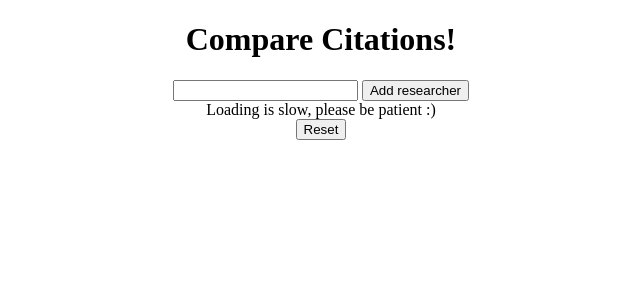
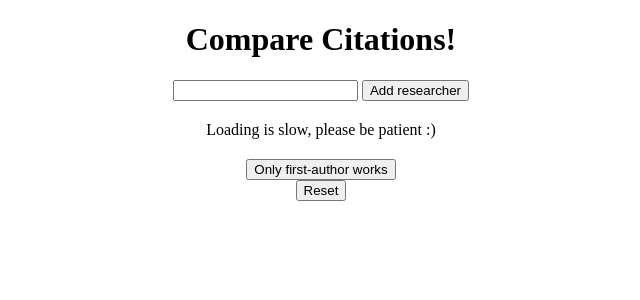
Before and after one commit to Scriddie/Schoolar, a Flask app: template templates/simple.html in a window 1280 px wide. Shown: the top 300 px of the page, without its empty margins (319-959 px from the left). Run offline with Flask 2, Linux system fonts and the light colour scheme; the template is opened without the code that fills it, so the values that code supplies are empty; some libraries are stand-ins or nearby versions.

Commit message:
first_author

```diff
--- a/schoolar.py
+++ b/schoolar.py
@@ -30,6 +30,8 @@ def my_post():
     user_id = request.cookies.get('userID')
     if 'reset_button' in request.form:
         create_user_storage(user_id)
+    elif 'first_author' in request.form:
+        pass
     elif 'add_researcher' in request.form:
         text = request.form['add_researcher']
         author = get_author(text)
--- a/templates/simple.html
+++ b/templates/simple.html
@@ -7,7 +7,10 @@
             <input name="add_researcher">
             <input type="submit" value="Add researcher">
         </form>
-        <div style="margin-top: 10px, margin-bottom: 10px">Loading is slow, please be patient :)</div>
+        <div style="margin-top: 20px; margin-bottom: 20px">Loading is slow, please be patient :)</div>
+        <form method="POST">
+            <input type="submit" name="first_author" value="Only first-author works">
+        </form>
         <form method="POST">
             <input type="submit" name="reset_button" value="Reset">
         </form>
```
